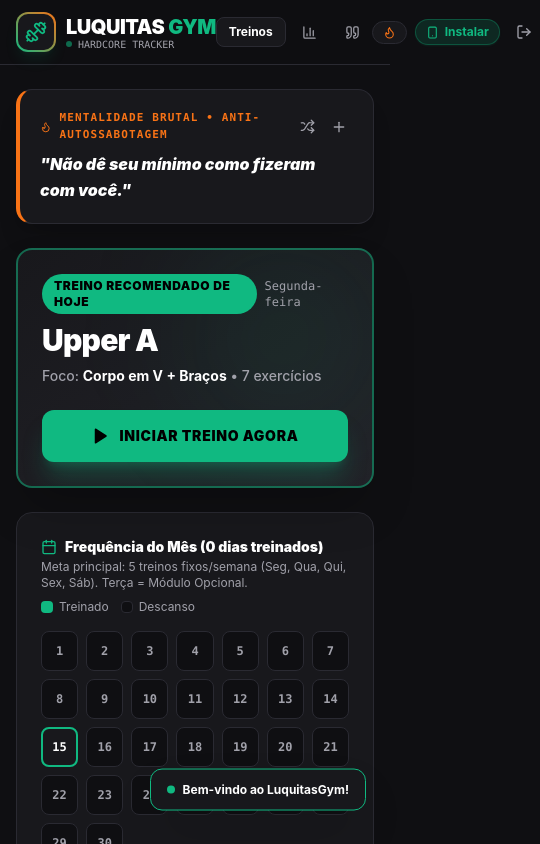
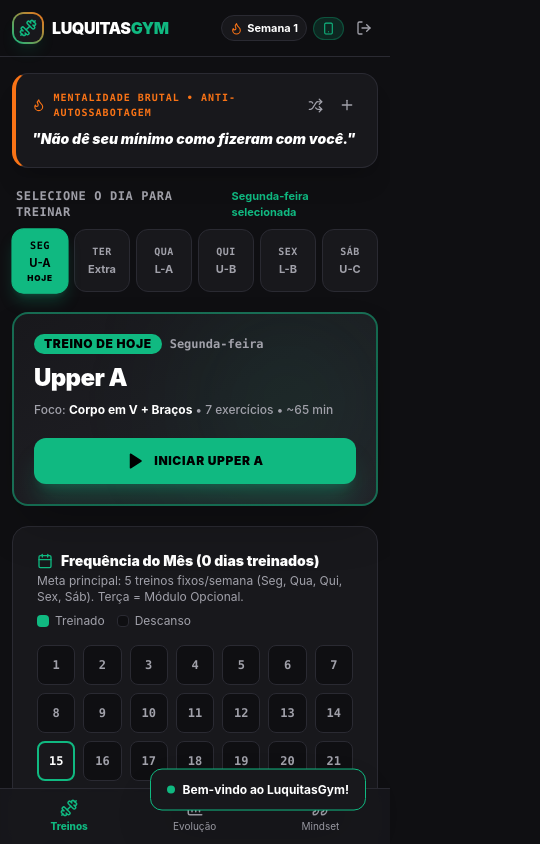
Before and after one commit to olucsdn/LuquitasGym, a React (Vite) app: page / in a window 390 px wide. Both pictures are taken after a click on the button "Acessar como Criador (Offline / Local)". Shown: the top 844 px of the page, 540 px wide, since content can reach past the window. Built offline with nearby package versions, Linux system fonts and the light colour scheme; no server answers; the database is empty.

Commit message:
feat: responsive mobile header with bottom nav and any-day workout selector

```diff
--- a/src/App.jsx
+++ b/src/App.jsx
@@ -250,7 +250,7 @@ export default function App() {
       />
 
       {/* Conteúdo Principal */}
-      <main className="flex-1 max-w-5xl w-full mx-auto px-4 py-6">
+      <main className="flex-1 max-w-5xl w-full mx-auto px-3 sm:px-4 py-4 sm:py-6 pb-20 md:pb-6">
         {activeTab === 'dashboard' && (
           <Dashboard
             userProfile={profile}
--- a/src/components/Dashboard.jsx
+++ b/src/components/Dashboard.jsx
@@ -28,21 +28,22 @@ export default function Dashboard({
     setQuoteIndex(prev => prev + 1);
   };
 
-  // Identificação do Treino de Hoje (JavaScript: 0=Dom, 1=Seg, 2=Ter, 3=Qua, 4=Qui, 5=Sex, 6=Sab)
+  // Identificação do Dia e Seletor de Qualquer Dia da Semana
   const todayDayNumber = new Date().getDay();
-  // Se for domingo (0), sugere descanso ou Treino de Segunda (1)
   const defaultTodayIndex = todayDayNumber === 0 ? 1 : todayDayNumber;
-  const todaysWorkout = SYSTEM_WORKOUTS.find(w => w.day_of_week === defaultTodayIndex) || SYSTEM_WORKOUTS[0];
+  const [selectedDayNumber, setSelectedDayNumber] = useState(defaultTodayIndex);
+
+  const selectedWorkout = SYSTEM_WORKOUTS.find(w => w.day_of_week === selectedDayNumber) || SYSTEM_WORKOUTS[0];
 
   // Checagem de disponibilidade da Terça-feira com base na fase
-  const isTuesday = todaysWorkout.day_of_week === 2;
+  const isTuesday = selectedWorkout.day_of_week === 2;
   const isTuesdayBlocked = isTuesday && currentPhaseId === 'week_1';
   const isTuesdaySkip = isTuesday && currentPhaseId === 'week_2';
 
   // Modal de confirmação de dor no ombro/cotovelo para terça-feira na Semana 3+
   const [tuesdayConfirmModal, setTuesdayConfirmModal] = useState(false);
 
-  const handleTriggerTodayWorkout = (workout) => {
+  const handleTriggerWorkout = (workout) => {
     if (workout.day_of_week === 2) {
       if (currentPhaseId === 'week_1') {
         alert('O Módulo Extra de Terça está bloqueado na Semana 1 (Readaptação Articular) para poupar tendões.');
@@ -91,13 +92,13 @@ export default function Dashboard({
   }, [sessions]);
 
   return (
-    <div className="max-w-4xl mx-auto space-y-6 animate-fadeIn pb-12">
+    <div className="max-w-4xl mx-auto space-y-5 sm:space-y-6 animate-fadeIn pb-12">
       {/* 1. Banner de Impacto (Hardcore Mindset) */}
-      <div className="bg-[#18181C] border border-[#2A2A32] border-l-4 border-l-[#F97316] rounded-2xl p-5 shadow-xl relative overflow-hidden">
+      <div className="bg-[#18181C] border border-[#2A2A32] border-l-4 border-l-[#F97316] rounded-2xl p-4 sm:p-5 shadow-xl relative overflow-hidden">
         <div className="flex items-center justify-between gap-3 mb-2">
           <div className="flex items-center gap-2">
             <Flame size={16} className="text-[#F97316]" />
-            <span className="text-[11px] font-mono font-bold tracking-widest text-[#F97316] uppercase">
+            <span className="text-[10px] sm:text-[11px] font-mono font-bold tracking-widest text-[#F97316] uppercase">
               Mentalidade Brutal • Anti-Autossabotagem
             </span>
           </div>
@@ -120,35 +121,88 @@ export default function Dashboard({
           </div>
         </div>
 
-        <p className="text-base md:text-lg font-black italic text-white leading-relaxed">
+        <p className="text-sm sm:text-base md:text-lg font-black italic text-white leading-relaxed">
           "{currentQuote}"
         </p>
       </div>
 
-      {/* 2. Card em Destaque do Treino de Hoje */}
-      <div className="bg-gradient-to-br from-[#18181C] to-[#222228] border-2 border-[#10B981]/50 rounded-2xl p-6 shadow-2xl relative overflow-hidden">
+      {/* 2. Seletor Rápido de Qualquer Dia da Semana (Seg a Sáb) */}
+      <div className="space-y-2">
+        <div className="flex items-center justify-between px-1">
+          <span className="text-xs font-mono font-bold uppercase tracking-wider text-gym-muted">
+            Selecione o Dia para Treinar
+          </span>
+          <span className="text-[11px] text-[#10B981] font-bold">
+            {selectedWorkout.day_name} selecionada
+          </span>
+        </div>
+
+        <div className="grid grid-cols-6 gap-1.5 sm:gap-2">
+          {SYSTEM_WORKOUTS.map((w) => {
+            const isSelected = w.day_of_week === selectedDayNumber;
+            const isToday = w.day_of_week === defaultTodayIndex;
+
+            return (
+              <button
+                key={w.id}
+                type="button"
+                onClick={() => setSelectedDayNumber(w.day_of_week)}
+                className={`py-2 px-1 rounded-xl border text-center transition-all ${
+                  isSelected
+                    ? 'bg-[#10B981] text-black border-[#10B981] shadow-lg shadow-[#10B981]/25 font-black scale-[1.02]'
+                    : isToday
+                    ? 'bg-[#18181C] text-white border-[#10B981]/50 font-bold hover:border-[#10B981]'
+                    : 'bg-[#18181C] text-gym-muted hover:text-white border-[#2A2A32] font-medium'
+                }`}
+              >
+                <div className="text-[10px] sm:text-xs uppercase font-mono tracking-wider font-extrabold">
+                  {w.day_name.slice(0, 3)}
+                </div>
+                <div className="text-[11px] sm:text-xs truncate font-bold mt-0.5">
+                  {w.slug === 'modulo-extra' ? 'Extra' : w.title.replace('Upper ', 'U-').replace('Lower ', 'L-')}
+                </div>
+                {isToday && (
+                  <div className={`text-[8px] uppercase tracking-widest font-black ${
+                    isSelected ? 'text-black' : 'text-[#10B981]'
+                  }`}>
+                    Hoje
+                  </div>
+                )}
+              </button>
+            );
+          })}
+        </div>
+      </div>
+
+      {/* 3. Card em Destaque do Treino Selecionado */}
+      <div className="bg-gradient-to-br from-[#18181C] to-[#222228] border-2 border-[#10B981]/50 rounded-2xl p-5 sm:p-6 shadow-2xl relative overflow-hidden">
         <div className="absolute top-0 right-0 w-44 h-44 bg-[#10B981]/10 rounded-full blur-3xl pointer-events-none" />
 
-        <div className="flex flex-col md:flex-row md:items-center justify-between gap-6 relative z-10">
+        <div className="flex flex-col md:flex-row md:items-center justify-between gap-5 relative z-10">
           <div className="space-y-2">
-            <div className="flex items-center gap-2">
-              <span className="px-3 py-1 bg-[#10B981] text-black text-xs font-black rounded-full uppercase tracking-wider">
-                Treino Recomendado de Hoje
+            <div className="flex flex-wrap items-center gap-2">
+              <span className="px-2.5 py-0.5 bg-[#10B981] text-black text-xs font-black rounded-full uppercase tracking-wider">
+                {selectedDayNumber === defaultTodayIndex ? 'Treino de Hoje' : 'Treino Selecionado'}
               </span>
-              <span className="text-xs font-mono text-gym-muted">
-                {todaysWorkout.day_name}
+              <span className="text-xs font-mono text-gym-muted font-bold">
+                {selectedWorkout.day_name}
               </span>
+              {selectedWorkout.is_optional && (
+                <span className="text-[10px] px-2 py-0.5 rounded font-bold bg-[#F97316]/20 text-[#F97316]">
+                  Módulo Opcional
+                </span>
+              )}
             </div>
 
-            <h2 className="text-3xl font-black text-white tracking-tight">
-              {todaysWorkout.title}
+            <h2 className="text-2xl sm:text-3xl font-black text-white tracking-tight">
+              {selectedWorkout.title}
             </h2>
 
-            <p className="text-sm text-gym-muted font-medium">
-              Foco: <span className="text-white font-bold">{todaysWorkout.focus}</span> • {todaysWorkout.exercises.length} exercícios
+            <p className="text-xs sm:text-sm text-gym-muted font-medium">
+              Foco: <span className="text-white font-bold">{selectedWorkout.focus}</span> • {selectedWorkout.exercises.length} exercícios • ~{selectedWorkout.estimated_duration_min} min
             </p>
 
-            {/* Status específico de fase para hoje */}
+            {/* Status específico de fase para terça */}
             {isTuesday && (
               <div className="text-xs font-bold text-amber-400 bg-amber-400/10 px-3 py-1.5 rounded-xl border border-amber-400/20 inline-block">
                 {currentPhase.tuesdayBadge}
@@ -158,11 +212,11 @@ export default function Dashboard({
 
           <div className="flex flex-col sm:flex-row items-center gap-3">
             <button
-              onClick={() => handleTriggerTodayWorkout(todaysWorkout)}
-              className="w-full sm:w-auto px-6 py-4 bg-[#10B981] hover:bg-[#10B981]/90 text-black font-black text-sm uppercase tracking-wider rounded-xl transition-all shadow-xl shadow-[#10B981]/25 flex items-center justify-center gap-2.5 active:scale-95"
+              onClick={() => handleTriggerWorkout(selectedWorkout)}
+              className="w-full sm:w-auto px-6 py-3.5 sm:py-4 bg-[#10B981] hover:bg-[#10B981]/90 text-black font-black text-xs sm:text-sm uppercase tracking-wider rounded-xl transition-all shadow-xl shadow-[#10B981]/25 flex items-center justify-center gap-2.5 active:scale-95"
             >
               <Play size={18} fill="currentColor" />
-              Iniciar Treino Agora
+              Iniciar {selectedWorkout.title}
             </button>
           </div>
         </div>
@@ -236,7 +290,7 @@ export default function Dashboard({
             return (
               <div
                 key={workout.id}
-                onClick={() => handleTriggerTodayWorkout(workout)}
+                onClick={() => handleTriggerWorkout(workout)}
                 className={`p-4 rounded-xl border bg-[#18181C] hover:bg-[#222228] transition-all cursor-pointer group ${
                   isCurrentToday ? 'border-[#10B981]/40' : 'border-[#2A2A32]'
                 }`}
--- a/src/components/Navbar.jsx
+++ b/src/components/Navbar.jsx
@@ -15,31 +15,33 @@ export default function Navbar({
   const currentPhase = PHASES[profile?.current_phase || 'week_1'];
 
   return (
+    <>
+      {/* Top Header */}
       <header className="sticky top-0 z-40 bg-[#0F0F12]/95 backdrop-blur border-b border-[#2A2A32]">
-      <div className="max-w-5xl mx-auto px-4 h-16 flex items-center justify-between">
+        <div className="max-w-5xl mx-auto px-3 sm:px-4 h-14 sm:h-16 flex items-center justify-between gap-2">
           {/* Brand Logo */}
           <div
             onClick={() => setActiveTab('dashboard')}
-          className="flex items-center gap-2.5 cursor-pointer group"
+            className="flex items-center gap-2 cursor-pointer group shrink-0"
           >
-          <div className="w-10 h-10 rounded-xl bg-gradient-to-tr from-[#10B981] to-[#F97316] p-0.5 flex items-center justify-center shadow-lg shadow-[#10B981]/10">
-            <div className="w-full h-full bg-[#18181C] rounded-[10px] flex items-center justify-center">
-              <Dumbbell className="text-[#10B981] group-hover:scale-110 transition-transform" size={22} />
+            <div className="w-8 h-8 sm:w-9 sm:h-9 rounded-xl bg-gradient-to-tr from-[#10B981] to-[#F97316] p-0.5 flex items-center justify-center shadow-lg shadow-[#10B981]/10">
+              <div className="w-full h-full bg-[#18181C] rounded-[9px] flex items-center justify-center">
+                <Dumbbell className="text-[#10B981] group-hover:scale-110 transition-transform" size={18} />
               </div>
             </div>
             <div>
-            <span className="font-black text-xl tracking-tight text-white flex items-center gap-1">
+              <span className="font-black text-base sm:text-xl tracking-tight text-white flex items-center">
                 LUQUITAS<span className="text-[#10B981]">GYM</span>
               </span>
-            <div className="flex items-center gap-1.5 text-[10px] text-gym-muted -mt-1 font-mono">
+              <div className="hidden sm:flex items-center gap-1.5 text-[9px] text-gym-muted -mt-1 font-mono">
                 <span className="w-1.5 h-1.5 rounded-full bg-[#10B981] animate-pulse"></span>
                 HARDCORE TRACKER
               </div>
             </div>
           </div>
 
-        {/* Navigation Tabs (Mobile & Desktop) */}
-        <nav className="flex items-center gap-1">
+          {/* Desktop Navigation Tabs */}
+          <nav className="hidden md:flex items-center gap-1">
             <button
               onClick={() => setActiveTab('dashboard')}
               className={`px-3 py-1.5 rounded-lg text-xs font-bold transition-all ${
@@ -60,7 +62,7 @@ export default function Navbar({
               }`}
             >
               <BarChart3 size={15} />
-            <span className="hidden sm:inline">Evolução</span>
+              <span>Evolução</span>
             </button>
 
             <button
@@ -72,25 +74,25 @@ export default function Navbar({
               }`}
             >
               <Quote size={15} />
-            <span className="hidden sm:inline">Mindset</span>
+              <span>Mindset</span>
             </button>
           </nav>
 
-        {/* Phase Pill & Profile Info */}
-        <div className="flex items-center gap-2">
+          {/* Right Actions (Compact for Mobile) */}
+          <div className="flex items-center gap-1.5 sm:gap-2">
             {/* Seletor de Fase Ativa */}
             <button
               onClick={onOpenPhaseSelector}
-            className="flex items-center gap-1.5 px-2.5 py-1 bg-[#18181C] hover:bg-[#222228] border border-[#2A2A32] rounded-full text-xs font-bold text-white transition-all"
+              className="flex items-center gap-1 px-2 py-1 bg-[#18181C] hover:bg-[#222228] border border-[#2A2A32] rounded-full text-xs font-bold text-white transition-all shrink-0"
               title="Alterar fase de readaptação"
             >
               <Flame size={13} className="text-[#F97316]" />
-            <span className="hidden md:inline">{currentPhase.shortLabel}</span>
+              <span className="text-[11px] sm:text-xs">{currentPhase.shortLabel}</span>
             </button>
 
             {/* Indicador de Conexão Supabase / Local */}
             <div
-            className="hidden sm:flex items-center gap-1 text-[11px] text-gym-muted px-2 py-1 rounded bg-[#18181C] border border-[#2A2A32]"
+              className="hidden lg:flex items-center gap-1 text-[11px] text-gym-muted px-2 py-1 rounded bg-[#18181C] border border-[#2A2A32]"
               title={isSupabaseConfigured ? 'Conectado ao Supabase' : 'Modo Offline / LocalStorage'}
             >
               {isSupabaseConfigured ? (
@@ -104,21 +106,21 @@ export default function Navbar({
               )}
             </div>
 
-          {/* Botão Instalar PWA no Celular */}
+            {/* Botão Instalar PWA */}
             <button
               onClick={onInstallApp}
-            className="flex items-center gap-1.5 px-2.5 py-1 bg-[#10B981]/15 hover:bg-[#10B981]/25 border border-[#10B981]/30 rounded-full text-xs font-bold text-[#10B981] transition-all shadow-sm shadow-[#10B981]/10"
-            title="Instalar LuquitasGym no celular"
+              className="flex items-center gap-1 px-2 py-1 bg-[#10B981]/15 hover:bg-[#10B981]/25 border border-[#10B981]/30 rounded-full text-xs font-bold text-[#10B981] transition-all shrink-0"
+              title="Instalar no celular"
             >
               <Smartphone size={13} />
-            <span>Instalar</span>
+              <span className="hidden sm:inline">Instalar</span>
             </button>
 
-          {/* Logout / Perfil */}
+            {/* Logout */}
             {user && (
               <button
                 onClick={onLogout}
-              className="p-2 text-gym-muted hover:text-red-400 rounded-lg hover:bg-[#18181C] transition-colors"
+                className="p-1.5 text-gym-muted hover:text-red-400 rounded-lg hover:bg-[#18181C] transition-colors shrink-0"
                 title="Sair da conta"
               >
                 <LogOut size={16} />
@@ -127,5 +129,45 @@ export default function Navbar({
           </div>
         </div>
       </header>
+
+      {/* Bottom Navigation Bar for Mobile */}
+      <div className="md:hidden fixed bottom-0 left-0 right-0 z-40 bg-[#18181C]/95 backdrop-blur border-t border-[#2A2A32] h-14 flex items-center justify-around px-2">
+        <button
+          onClick={() => setActiveTab('dashboard')}
+          className={`flex flex-col items-center gap-0.5 py-1 px-3 rounded-xl transition-all ${
+            activeTab === 'dashboard'
+              ? 'text-[#10B981] font-extrabold'
+              : 'text-gym-muted hover:text-white'
+          }`}
+        >
+          <Dumbbell size={18} />
+          <span className="text-[10px]">Treinos</span>
+        </button>
+
+        <button
+          onClick={() => setActiveTab('analytics')}
+          className={`flex flex-col items-center gap-0.5 py-1 px-3 rounded-xl transition-all ${
+            activeTab === 'analytics'
+              ? 'text-[#10B981] font-extrabold'
+              : 'text-gym-muted hover:text-white'
+          }`}
+        >
+          <BarChart3 size={18} />
+          <span className="text-[10px]">Evolução</span>
+        </button>
+
+        <button
+          onClick={() => setActiveTab('quotes')}
+          className={`flex flex-col items-center gap-0.5 py-1 px-3 rounded-xl transition-all ${
+            activeTab === 'quotes'
+              ? 'text-[#10B981] font-extrabold'
+              : 'text-gym-muted hover:text-white'
+          }`}
+        >
+          <Quote size={18} />
+          <span className="text-[10px]">Mindset</span>
+        </button>
+      </div>
+    </>
   );
 }
```
Lines whose indentation alone changed are shown as unchanged.
